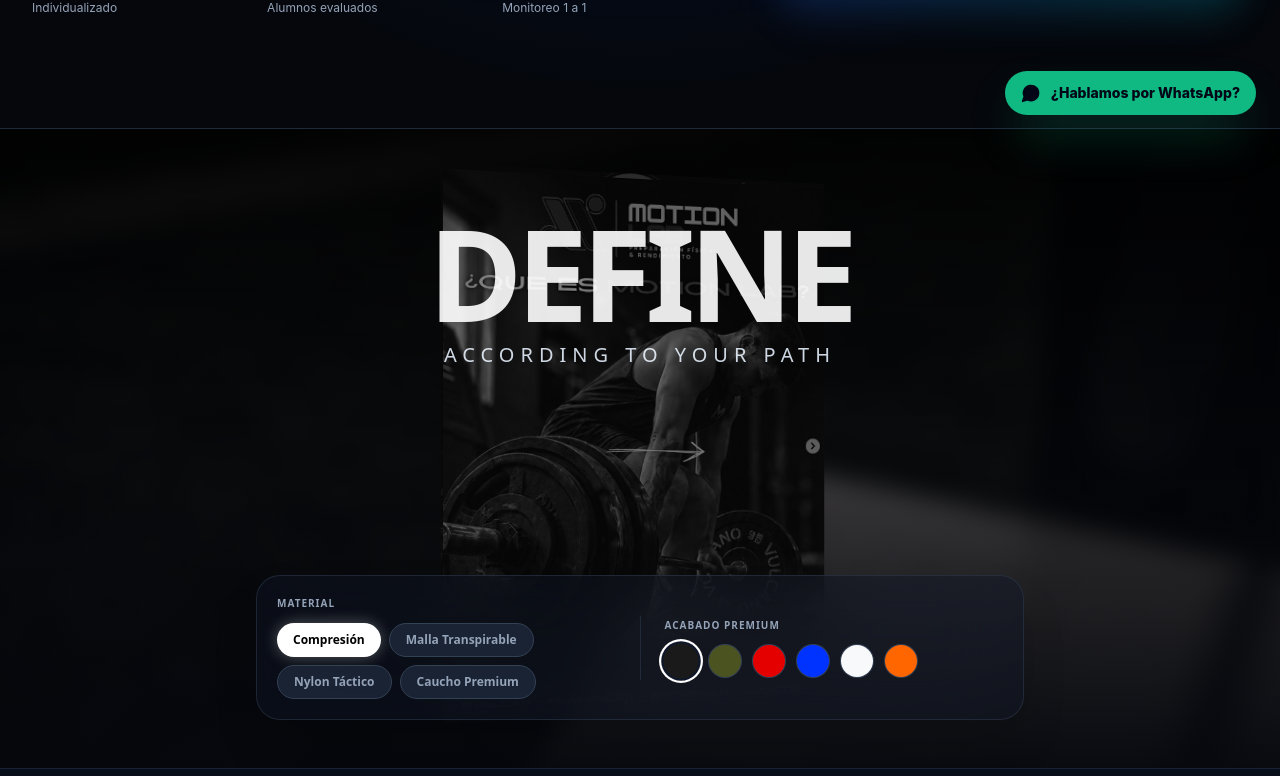
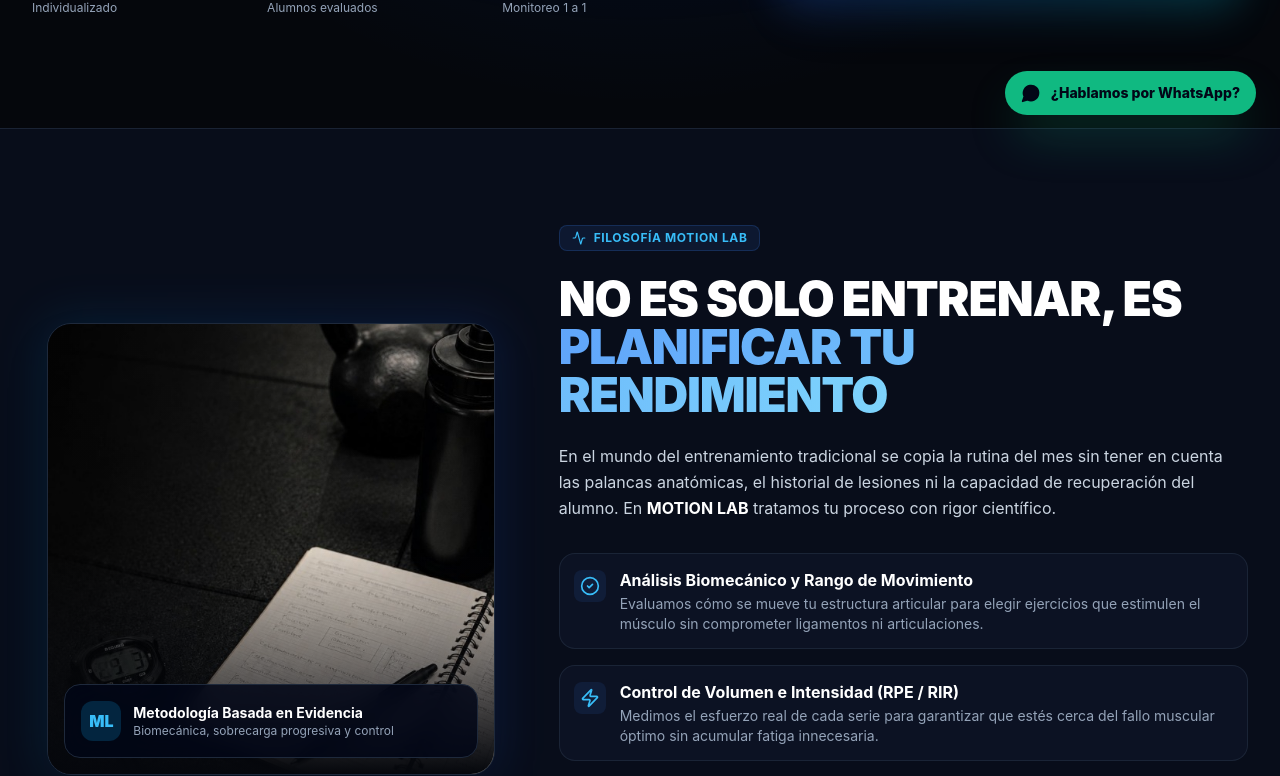
Before and after one commit to luchomol/Motion-lab, a Next.js app: page / in a window 1280 px wide. Shown: the part 661-1437 px from the top of the page. Built offline with nearby package versions, Linux system fonts and the light colour scheme.

Commit message:
Revert "feat: add interactive 3d trainer component"
This reverts commit 6f75e1a6f8e390c08d93dad7e247b2950d788231.

```diff
--- a/app/page.js
+++ b/app/page.js
@@ -17,7 +17,6 @@
 
 import Navbar from '@/components/Navbar';
 import Hero from '@/components/Hero';
-import InteractiveTrainer from '@/components/InteractiveTrainer';
 import AboutTrainer from '@/components/AboutTrainer';
 import PricingSection from '@/components/PricingSection';
 import TestimonialsAndFaq from '@/components/TestimonialsAndFaq';
@@ -34,9 +33,6 @@ export default function Home() {
       <main className="flex-grow">
         {/* Presentación impactante */}
         <Hero />
-
-        {/* Experiencia Interactiva 3D */}
-        <InteractiveTrainer />
 
         {/* Quién es el coach y cómo trabaja */}
         <AboutTrainer />
--- a/components/InteractiveTrainer.js
+++ /dev/null
@@ -1,167 +0,0 @@
-'use client';
-
-import { useState, useEffect } from 'react';
-
-const COLORS = [
-  { id: 'matte-black', label: 'Negro Mate', hex: '#1a1a1a', filter: 'grayscale(100%) brightness(50%)' },
-  { id: 'olive-green', label: 'Verde Oliva', hex: '#4b5320', filter: 'sepia(100%) hue-rotate(50deg) saturate(150%) brightness(70%)' },
-  { id: 'race-red', label: 'Rojo Carrera', hex: '#e50000', filter: 'sepia(100%) hue-rotate(-50deg) saturate(300%) brightness(90%)' },
-  { id: 'electric-blue', label: 'Azul Eléctrico', hex: '#0033ff', filter: 'sepia(100%) hue-rotate(180deg) saturate(300%) brightness(100%)' },
-  { id: 'crisp-white', label: 'Blanco Nítido', hex: '#f8f9fa', filter: 'grayscale(100%) brightness(150%)' },
-  { id: 'energetic-orange', label: 'Naranja Energético', hex: '#ff6600', filter: 'sepia(100%) hue-rotate(-20deg) saturate(300%) brightness(100%)' },
-];
-
-const MATERIALS_A = ['Compresión', 'Malla Transpirable'];
-const MATERIALS_B = ['Nylon Táctico', 'Caucho Premium'];
-
-export default function InteractiveTrainer() {
-  const [activeColor, setActiveColor] = useState(COLORS[0]);
-  const [activeMaterial, setActiveMaterial] = useState(MATERIALS_A[0]);
-  const [isInteracting, setIsInteracting] = useState(false);
-  const [rotation, setRotation] = useState(0);
-
-  // Text flashing effect
-  useEffect(() => {
-    let timeout;
-    if (isInteracting) {
-      timeout = setTimeout(() => {
-        setIsInteracting(false);
-      }, 3000); // Back to default after 3 seconds
-    }
-    return () => clearTimeout(timeout);
-  }, [isInteracting]);
-
-  // Continuous slow 3D rotation simulation
-  useEffect(() => {
-    let animationFrame;
-    const animate = () => {
-      setRotation(prev => (prev + 0.3) % 360);
-      animationFrame = requestAnimationFrame(animate);
-    };
-    animationFrame = requestAnimationFrame(animate);
-    return () => cancelAnimationFrame(animationFrame);
-  }, []);
-
-  const handleInteraction = () => {
-    setIsInteracting(false); // Reset to force re-trigger if already true
-    setTimeout(() => setIsInteracting(true), 50);
-  };
-
-  return (
-    <section className="relative w-full h-[80vh] min-h-[600px] max-h-[900px] bg-[#05070c] overflow-hidden flex items-center justify-center font-sans border-t border-slate-800">
-
-      {/* Background Environment (Dark luxury gym texturized) */}
-      <div
-        className="absolute inset-0 bg-cover bg-center opacity-30 blur-md scale-105"
-        style={{ backgroundImage: 'url(/images/motion-lab-field.jpg)' }}
-      />
-      <div className="absolute inset-0 bg-gradient-to-b from-black/80 via-transparent to-[#05070c]/90" />
-
-      {/* Main Subject (Animated Rotation) */}
-      <div
-        className="relative z-10 w-full max-w-[500px] h-3/4 flex justify-center items-center"
-        style={{ perspective: '1500px' }}
-      >
-        <div
-          className="w-full h-full relative flex justify-center items-center"
-          style={{ transform: `rotateY(${Math.sin(rotation * Math.PI / 180) * 20}deg)`, transformStyle: 'preserve-3d' }}
-        >
-          {/* Sujeto central aislado (simulado con mascara de gradiente para difuminar bordes) */}
-          {/* eslint-disable-next-line @next/next/no-img-element */}
-          <img
-            src="/images/trainer-interactive.jpg"
-            alt="Trainer Subject"
-            className="w-full max-w-[400px] object-contain transition-all duration-700 ease-in-out drop-shadow-2xl"
-            style={{
-              filter: activeColor.filter,
-              maskImage: 'linear-gradient(to bottom, rgba(0,0,0,1) 70%, rgba(0,0,0,0) 100%)',
-              WebkitMaskImage: 'linear-gradient(to bottom, rgba(0,0,0,1) 70%, rgba(0,0,0,0) 100%)'
-            }}
-          />
-        </div>
-      </div>
-
-      {/* Animated Text */}
-      <div className="absolute top-1/4 left-1/2 -translate-x-1/2 -translate-y-1/2 z-20 text-center pointer-events-none w-full mix-blend-screen">
-        <div className="relative">
-          {/* Default Text */}
-          <div className={`transition-all duration-500 ease-out ${isInteracting ? 'opacity-0 blur-md scale-95' : 'opacity-100 blur-0 scale-100'}`}>
-            <h2 className="text-6xl sm:text-8xl md:text-9xl font-black text-white/90 tracking-tighter uppercase drop-shadow-2xl">
-              DEFINE
-            </h2>
-            <p className="text-sm sm:text-base md:text-xl text-slate-300 tracking-[0.3em] uppercase mt-1 drop-shadow-md">
-              According to your path
-            </p>
-          </div>
-
-          {/* Interacting State Text */}
-          <div className={`absolute top-0 left-1/2 -translate-x-1/2 w-full transition-all duration-500 ease-out ${isInteracting ? 'opacity-100 blur-0 scale-100' : 'opacity-0 blur-md scale-105'}`}>
-            <h2 className="text-6xl sm:text-8xl md:text-9xl font-black text-sky-400/90 tracking-tighter uppercase drop-shadow-[0_0_15px_rgba(56,189,248,0.5)]">
-              YOUR VIBE
-            </h2>
-            <p className="text-sm sm:text-base md:text-xl text-sky-200 tracking-[0.3em] uppercase mt-1 drop-shadow-md">
-              Tailored to your Training
-            </p>
-          </div>
-        </div>
-      </div>
-
-      {/* Bottom UI Controls */}
-      <div className="absolute bottom-12 left-1/2 -translate-x-1/2 z-30 w-[90%] max-w-3xl bg-slate-900/40 backdrop-blur-2xl border border-slate-700/50 rounded-3xl p-5 shadow-2xl flex flex-col md:flex-row items-center justify-between gap-6">
-
-        {/* Materials */}
-        <div className="flex-1 w-full">
-          <p className="text-[10px] text-slate-400 uppercase tracking-widest font-bold mb-3 text-center md:text-left">
-            Material
-          </p>
-          <div className="flex flex-wrap justify-center md:justify-start gap-2">
-            {[...MATERIALS_A, ...MATERIALS_B].map(mat => (
-              <button
-                key={mat}
-                onClick={() => { setActiveMaterial(mat); handleInteraction(); }}
-                className={`px-4 py-2 rounded-full text-xs font-bold transition-all duration-300 ${
-                  activeMaterial === mat
-                  ? 'bg-white text-black shadow-[0_0_15px_rgba(255,255,255,0.3)]'
-                  : 'bg-slate-800/80 text-slate-400 hover:bg-slate-700 hover:text-white border border-slate-700'
-                }`}
-              >
-                {mat}
-              </button>
-            ))}
-          </div>
-        </div>
-
-        {/* Vertical Divider (Desktop) */}
-        <div className="hidden md:block w-px h-16 bg-slate-700/50" />
-
-        {/* Colors */}
-        <div className="flex-1 w-full">
-           <p className="text-[10px] text-slate-400 uppercase tracking-widest font-bold mb-3 text-center md:text-left">
-             Acabado Premium
-           </p>
-           <div className="flex flex-wrap justify-center md:justify-start gap-3">
-             {COLORS.map(color => (
-               <button
-                 key={color.id}
-                 onClick={() => { setActiveColor(color); handleInteraction(); }}
-                 className={`w-8 h-8 rounded-full transition-all duration-300 flex items-center justify-center relative cursor-pointer group ${
-                   activeColor.id === color.id ? 'ring-2 ring-white ring-offset-2 ring-offset-slate-900 scale-110' : 'hover:scale-110 ring-1 ring-slate-700'
-                 }`}
-                 style={{ backgroundColor: color.hex }}
-                 title={color.label}
-               >
-                 <span className="sr-only">{color.label}</span>
-                 {/* Hover tooltip */}
-                 <span className="absolute -top-8 bg-slate-800 text-white text-[10px] px-2 py-1 rounded opacity-0 group-hover:opacity-100 transition-opacity whitespace-nowrap pointer-events-none">
-                   {color.label}
-                 </span>
-               </button>
-             ))}
-           </div>
-        </div>
-
-      </div>
-
-    </section>
-  );
-}
```
Also changed, not shown: public/images/trainer-interactive.jpg (deleted).
